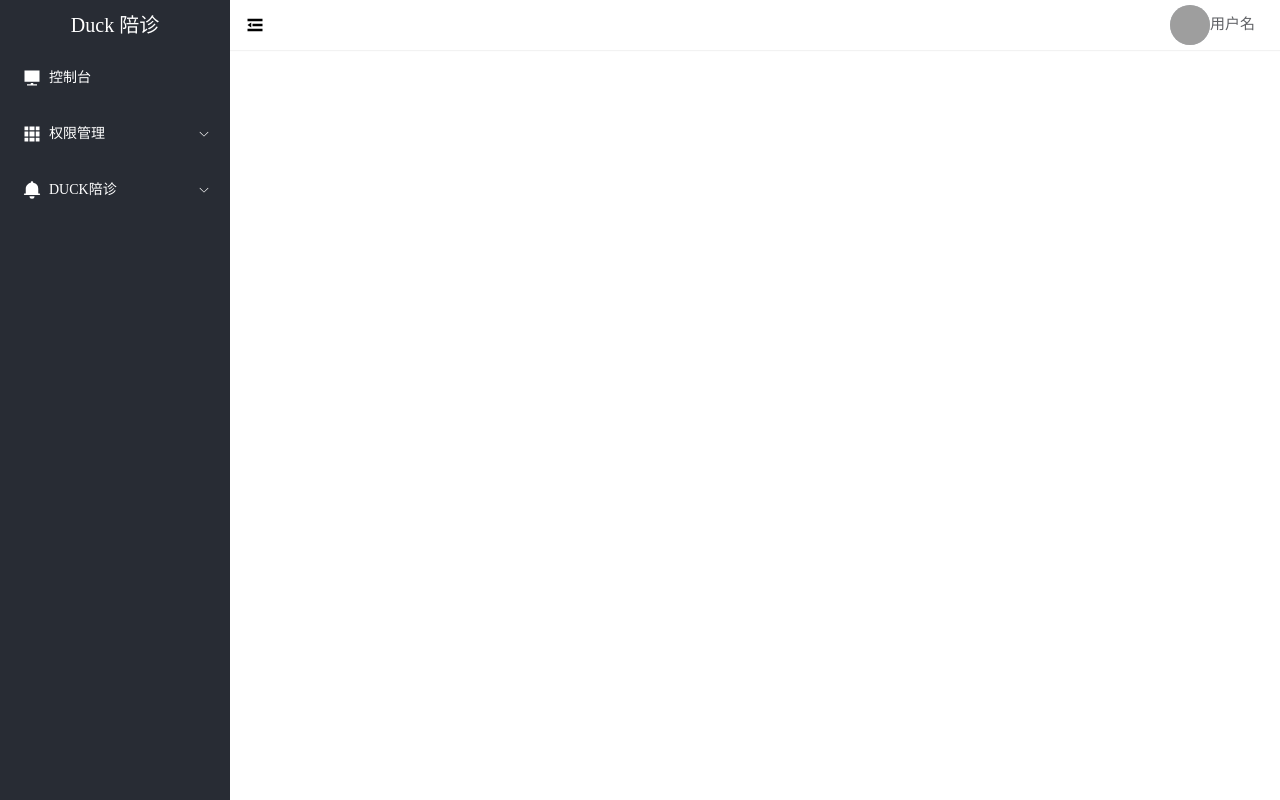
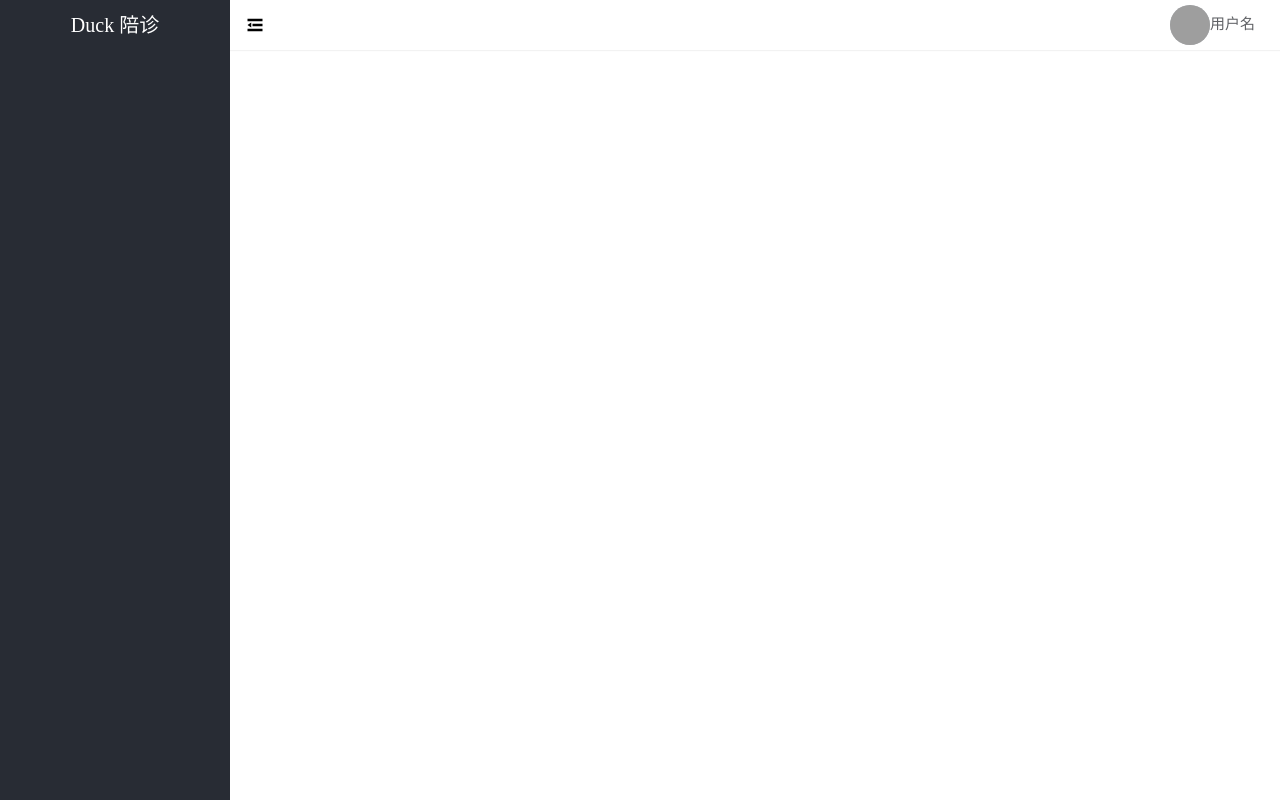
Before and after one commit to DuckZZZzzz/healthcare-admin, a Vue app: page /#/ in a window 1280 px wide. Built offline with nearby package versions, Linux system fonts and the light colour scheme; sample sign-in values are in the browser's storage; grey boxes are pictures that could not be loaded.

Commit message:
feat: 动态路由添加和vuex持久化实现

```diff
--- a/package.json
+++ b/package.json
@@ -16,7 +16,8 @@
     "less": "^4.2.0",
     "vue": "^3.4.37",
     "vue-router": "^4.4.4",
-    "vuex": "^4.0.2"
+    "vuex": "^4.0.2",
+    "vuex-persistedstate": "^4.1.0"
   },
   "devDependencies": {
     "@vitejs/plugin-vue": "^5.1.2",
--- a/src/components/aside.vue
+++ b/src/components/aside.vue
@@ -26,8 +26,9 @@ import { useStore } from "vuex";
 
 
 const router = useRouter();
-const menuData = reactive(router.options.routes[0].children)
+// const menuData = reactive(router.options.routes[0].children)
 const store = useStore()
+const menuData = computed(() => store.state.menu.routerList)
 const isCollapse = computed(() => store.state.menu.isCollapse)
 
 const handleOpen = (key, keyPath) => {
--- a/src/components/header.vue
+++ b/src/components/header.vue
@@ -73,8 +73,7 @@ const handleCommand = (command) => {
   if (command === "checkout") {
     localStorage.removeItem("pz_token");
     localStorage.removeItem("pz_userInfo");
-
-
+    localStorage.removeItem('pz_v3pz')
     router.push("/login");
   }
 }
--- a/src/components/panelHead.vue
+++ b/src/components/panelHead.vue
@@ -1,15 +1,20 @@
 <template>
   <div class="panel-heading">
     <div class="panel-lead">
-      <div class="title">菜单管理</div>
-      <p class="description">菜单规则通常对应一个控制器的方法，同时菜单栏数据也从规则中获取</p>
+      <div class="title">{{ props.route.meta.name }}</div>
+      <p class="description">{{ props.route.meta.describe }}</p>
     </div>
   </div>
 </template>
 
 <script setup>
 // 因为这个组件的复用次数很多，如果使用引入的方式会比较麻烦，可以使用全局注入的方式
-
+const props = defineProps({
+  route: {
+    type: Object
+  }
+})
+console.log(props)
 </script>
 
 <style lang="less" scope>
--- a/src/main.js
+++ b/src/main.js
@@ -5,6 +5,18 @@ import router from './router'
 import store from './store'
 // 有这个图标才能展示
 import PanelHead from './components/PanelHead.vue'
+
+// 刷新后的动态路由添加
+const localData = localStorage.getItem('pz_v3pz')
+if(localData) {
+  store.commit('dynamicMenu', JSON.parse(localData).menu.routerList)
+  store.state.menu.routerList.forEach(item => {
+    router.addRoute('main', item)
+  })
+}
+
+
+
 
 import * as ElementPlusIconsVue from '@element-plus/icons-vue'
 
--- a/src/pages/auth/admin/index.vue
+++ b/src/pages/auth/admin/index.vue
@@ -1,5 +1,5 @@
 <template>
-    <PanelHead />
+    <PanelHead :route = "route" />
     <el-table :data="tableData.list" stripe style="width: 100%">
         <el-table-column prop="id" label="ID" />
         <el-table-column prop="name" label="昵称" />
@@ -69,6 +69,9 @@
 import { ref, reactive, onMounted, nextTick } from 'vue'
 import { authAdmin, menuSelectList, updataUser } from '../../../api'
 import dayjs from 'dayjs'
+import {useRoute} from 'vue-router'
+
+const route = useRoute()
 
 onMounted(() => {
     // 获取管理员列表数据
--- a/src/pages/auth/group/index.vue
+++ b/src/pages/auth/group/index.vue
@@ -1,5 +1,5 @@
 <template>
-    <PanelHead />
+    <PanelHead :route="route"/>
     <div class="btns">
         <el-button icon="Plus" size="small" type="primary" @click="openDialog(null)">新增</el-button>
     </div>
@@ -49,8 +49,9 @@
 // 这个setup一定一定不能忘记写！不写setup的话，所有使用ref和reactive的变量都会是undefined
 import { ref, reactive, onMounted, nextTick } from 'vue'
 import { userGetMenu, userSetMenu, menuList } from '../../../api'
+import {useRoute} from 'vue-router'
 
-
+const route = useRoute()
 onMounted(() => {
     // 获取菜单数据
     userGetMenu().then(({ data }) => {
--- a/src/pages/login/index.vue
+++ b/src/pages/login/index.vue
@@ -38,7 +38,7 @@
 </template>
 
 <script setup>
-import { ref, reactive, computed } from 'vue';
+import { ref, reactive, computed, toRaw } from 'vue';
 import { getCode, userAuthentication, login, menuPermissions } from '../../api';
 // import { ElMessage } from 'element-plus';
 import { useRouter } from 'vue-router';
@@ -158,6 +158,12 @@ const submitForm = async (formEl) => {
                             console.log(data.data)
                             store.commit('dynamicMenu', data.data)
                             console.log(routerList, 'routerList')
+                            // 用toRaw方法把routerList转变成一个非响应式的数据
+                            toRaw(routerList.value).forEach(item => {
+                                router.addRoute('main', item)
+                                console.log(router)
+                            })
+                            router.push('/')
                         })
 
                         router.push('/')
--- a/src/router/index.js
+++ b/src/router/index.js
@@ -38,77 +38,77 @@ const routes = [
     component: Main,
     name: "main",
     children: [
-      {
-        path: "dashboard",
-        meta: {
-          id: "1",
-          name: "控制台",
-          icon: "Platform",
-          path: "/dashboard",
-          describe: "用于展示当前系统中的统计数据、统计报表及重要实时数据",
-        },
-        component: Dashboard,
-      },
-      {
-        path: "auth",
-        meta: { id: "2", name: "权限管理", icon: "Grid" },
-        children: [
-          {
-            path: "",
-            alias: ["admin"],
-            meta: {
-              id: "1",
-              name: "账号管理",
-              icon: "Avatar",
-              path: "/auth/admin",
-              describe: "管理员可以进行编辑，权限修改后需要登出才会生效",
-            },
-            component: Admin,
-          },
-          {
-            path: "group",
-            meta: {
-              id: "2",
-              name: "菜单管理",
-              icon: "Menu",
-              path: "/auth/group",
-              describe:
-                "菜单规则通常对应一个控制器的方法,同时菜单栏数据也从规则中获取",
-            },
-            component: Group,
-          },
-        ],
-      },
-      {
-        path: "vppz",
-        meta: { id: "3", name: "DUCK陪诊", icon: "BellFilled" },
-        children: [
-          {
-            path: "",
-            alias: ["staff"],
-            meta: {
-              id: "1",
-              name: "陪护管理",
-              icon: "Checked",
-              path: "/vppz/staff",
-              describe: "陪护师可以进行创建和修改，设置对应生效状态控制C端选择",
-            },
-            component: Staff,
-          },
-          {
-            path: "order",
-            meta: {
-              id: "2",
-              name: "订单管理",
-              icon: "List",
-              path: "/vppz/order",
-              describe:
-                "C端下单后可以查看所有订单状态，已支付的订单可以完成陪护状态修改",
-            },
-            component: Order,
-          },
-        ],
-      },
+      // {
+      //   path: "dashboard",
+      //   meta: {
+      //     id: "1",
+      //     name: "控制台",
+      //     icon: "Platform",
+      //     path: "/dashboard",
+      //     describe: "用于展示当前系统中的统计数据、统计报表及重要实时数据",
+      //   },
+      //   component: Dashboard,
+      // },
+      // {
+      //   path: "auth",
+      //   meta: { id: "2", name: "权限管理", icon: "Grid" },
+      //   children: [
+      //     {
+      //       path: "",
+      //       alias: ["admin"],
+      //       meta: {
+      //         id: "1",
+      //         name: "账号管理",
+      //         icon: "Avatar",
+      //         path: "/auth/admin",
+      //         describe: "管理员可以进行编辑，权限修改后需要登出才会生效",
+      //       },
+      //       component: Admin,
+      //     },
+      //     {
+      //       path: "group",
+      //       meta: {
+      //         id: "2",
+      //         name: "菜单管理",
+      //         icon: "Menu",
+      //         path: "/auth/group",
+      //         describe:
+      //           "菜单规则通常对应一个控制器的方法,同时菜单栏数据也从规则中获取",
+      //       },
+      //       component: Group,
+      //     },
+      //   ],
+      // },
+      // {
+      //   path: "vppz",
+      //   meta: { id: "3", name: "DUCK陪诊", icon: "BellFilled" },
+      //   children: [
+      //     {
+      //       path: "",
+      //       alias: ["staff"],
+      //       meta: {
+      //         id: "1",
+      //         name: "陪护管理",
+      //         icon: "Checked",
+      //         path: "/vppz/staff",
+      //         describe: "陪护师可以进行创建和修改，设置对应生效状态控制C端选择",
+      //       },
+      //       component: Staff,
+      //     },
+      //     {
+      //       path: "order",
+      //       meta: {
+      //         id: "2",
+      //         name: "订单管理",
+      //         icon: "List",
+      //         path: "/vppz/order",
+      //         describe:
+      //           "C端下单后可以查看所有订单状态，已支付的订单可以完成陪护状态修改",
+      //       },
+      //       component: Order,
+      //     },
+      //   ],
+      // },
     ],
   },
   {
--- a/src/store/index.js
+++ b/src/store/index.js
@@ -1,7 +1,11 @@
 import { createStore } from 'vuex'
 import menu from './menu'
+import createPersistedState from 'vuex-persistedstate'
 
 export default createStore({
+  plugins: [new createPersistedState({
+    key: 'pz_v3pz'
+  })],
   modules: {
     menu
   }
--- a/src/store/menu.js
+++ b/src/store/menu.js
@@ -1,4 +1,6 @@
-const state = {
+const localData = localStorage.getItem('pz_v3pz')
+
+const state = localData ?  localData : {
   isCollapse: false,
   selectMenu: [],
   routerList: [],
--- a/src/utils/request.js
+++ b/src/utils/request.js
@@ -36,6 +36,7 @@ service.interceptors.response.use(
     if (response.data.code === -2) {
       localStorage.removeItem("pz_token");
       localStorage.removeItem("pz_userInfo");
+      localStorage.removeItem('pz_v3pz')
       // 获取当前页面的路由
       window.location.href = window.location.origin;
     }
```
Also changed, not shown: 2 other files (tests, documents, lock files or other folders).
